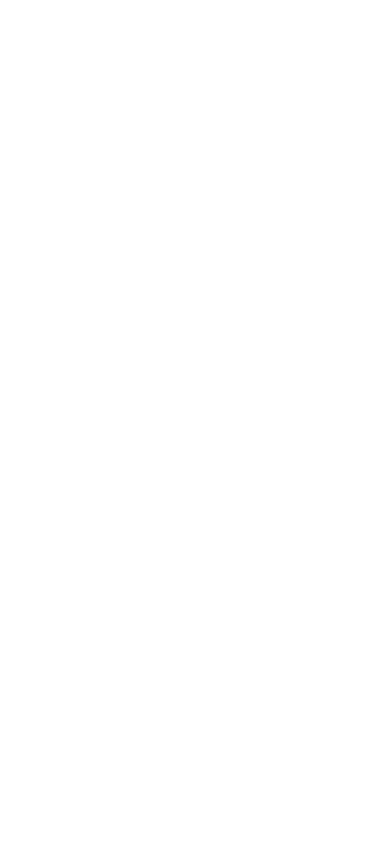
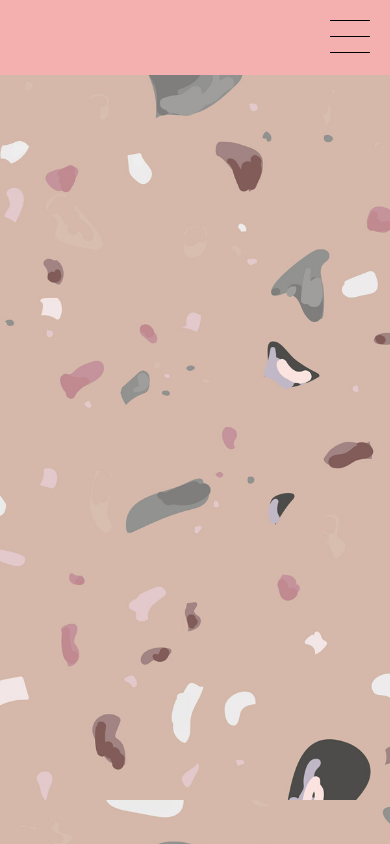
Before and after one commit to sean-r-olson/poppyseed, a React (Create React App) app: page /#/work in a window 390 px wide. Built offline with nearby package versions, Linux system fonts and the light colour scheme.

Commit message:
responsive design: hamnav opening/closing on click

```diff
--- a/public/index.html
+++ b/public/index.html
@@ -10,6 +10,7 @@
     -->
     <link rel="manifest" href="%PUBLIC_URL%/manifest.json">
     <link rel="shortcut icon" href="%PUBLIC_URL%/favicon.ico">
+    <link href="https://fonts.googleapis.com/css?family=Quicksand|Quicksand:700&display=swap" rel="stylesheet">
     <!--
       Notice the use of %PUBLIC_URL% in the tags above.
       It will be replaced with the URL of the `public` folder during the build.
--- a/src/components/App/App.css
+++ b/src/components/App/App.css
@@ -17,7 +17,63 @@
   font-size: large;
 }
 
-@keyframes App-logo-spin {
-  from { transform: rotate(0deg); }
-  to { transform: rotate(360deg); }
+body {
+  background-image: url('poppyseed-background.png');
+  font-family: 'Quicksand', sans-serif;
 }
+
+/* ------------- MOBILE -------------- */
+
+@media only screen and (max-width: 450px){
+  .header {
+    font-size: 10px;
+  }
+  .hamNavContainer {
+    width: 100%;
+    height: 75px;
+    background-color: #f4AFAF;
+  }
+  .hamNav{
+    margin: 5px 20px;
+    float: right;
+    display: inline-block;
+  }
+  .hamNavIcon{
+    width: 40px;
+    height: 1px;
+    background-color: black;
+    margin-top: 15px;
+  }
+  body {
+    background-image: url('poppyseed-background-mobile.png')
+  }
+  .hamNavCloseBtnContainer {
+    height: 100px;
+    background-color: white;
+    opacity: 0.5;
+  }
+  .hamNavCloseBtn {
+    float: right;
+    font-weight: 700;
+    margin: 20px;
+    font-size: 35px;
+  }
+  .hamNavOpen {
+    margin-top: 0px;
+    padding-top: 0px;
+    padding-left: 0px;
+    list-style: none;
+    width: 100%;
+    height: 720px;
+    padding: none;
+    background-color: white;
+    opacity: 0.5;
+  }
+  .hamNavLinks {
+    margin-right: 0px;
+    display: flex;
+    justify-content: center;
+    padding: 20px 0;
+    font-size: 30px;
+  }
+}
--- a/src/components/App/App.js
+++ b/src/components/App/App.js
@@ -15,6 +15,8 @@
 class App extends Component {
   render() {
     return (
+      <>
+      <HamNav />
       <Router>
           <Switch>
             {/* Visiting localhost:3000 will redirect to localhost:3000/home */}
@@ -50,6 +52,7 @@
             <Route render={() => <h1>404</h1>} />
           </Switch>
       </Router>
+      </>
     );
   }
 }
--- a/src/components/HamNav/HamNav.js
+++ b/src/components/HamNav/HamNav.js
@@ -1,14 +1,55 @@
 import React, { Component } from 'react';
 import {connect} from 'react-redux';
+import { Link, Router } from 'react-router-dom';
 import '../App/App.css';
 
 class HamNav extends Component {
 
+    state = {
+        open: false
+    }
+
+    openNav = () => {
+        this.setState({
+            open: true
+        })
+    }
+
+    closeNav = () => {
+        this.setState({
+            open: false
+        })
+    }
+
     render() {
+        console.log(this.state)
+        if (this.state.open === false) {
         return(
-            <>
-            </>
-        )
+            <div className="hamNavContainer">
+                <div className="hamNav" onClick={(event) => this.openNav()}>
+                    <div className="hamNavIcon">
+                    </div>
+                    <div className="hamNavIcon">
+                    </div>
+                    <div className="hamNavIcon">
+                    </div>
+                </div>
+            </div>
+        )} else if (this.state.open === true) {
+            return(
+                <>
+                <div className="hamNavCloseBtnContainer">
+                    <p className="hamNavCloseBtn" onClick={(event) => this.closeNav()}>X</p>
+                </div>
+                <ul className="hamNavOpen">
+                    <li className="hamNavLinks">WORK</li>
+                    <li className="hamNavLinks">EVENTS</li>
+                    <li className="hamNavLinks">ABOUT</li>
+                    <li className="hamNavLinks">CONTACT</li>
+                </ul>
+                </>
+            )
+        }
     }}
 
     export default HamNav;
--- a/src/components/Home/Home.js
+++ b/src/components/Home/Home.js
@@ -7,7 +7,6 @@
     render() {
         return(
             <>
-            <h1>POPPYSEED POTTERY</h1>
             </>
         )
     }}
```
Also changed, not shown: src/components/App/poppyseed-background-mobile.png (added), src/components/App/poppyseed-background.png (added).
